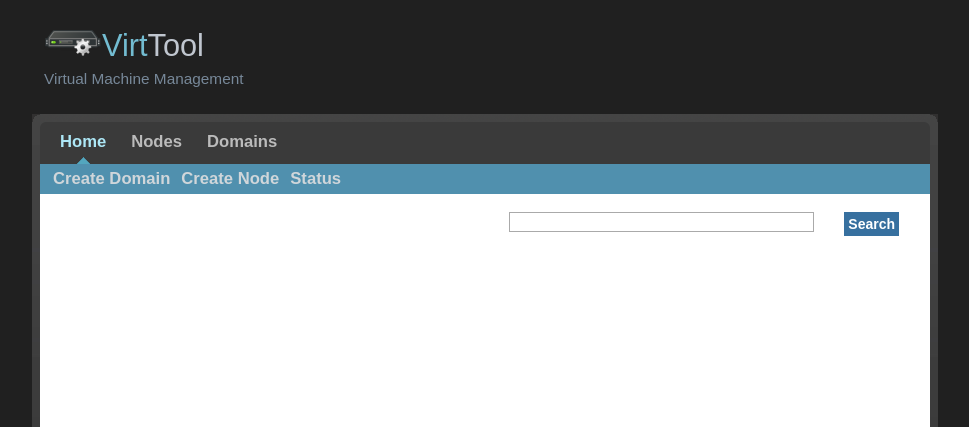
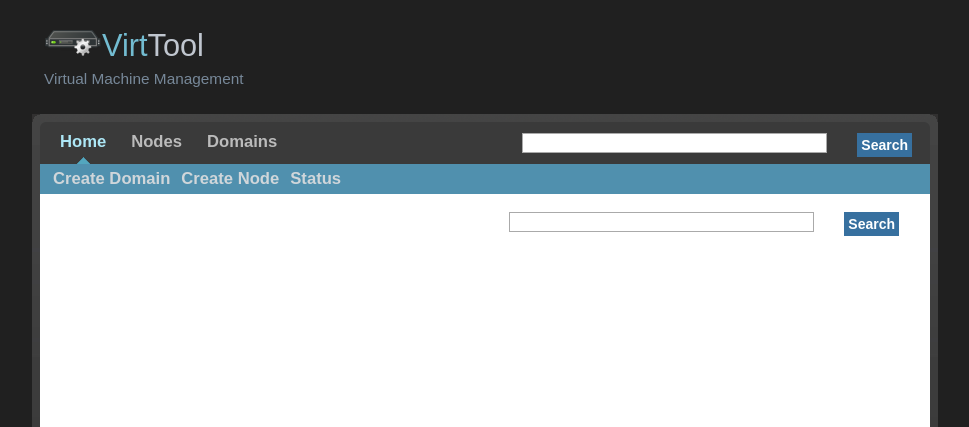
Before and after one commit to yxakuo/virttool, a Django app: template virttool/templates/virt/index.html in a window 1280 px wide. Shown: the top 427 px of the page, without its empty margins (155-1124 px from the left). Run offline with Django 3.2, Linux system fonts and the light colour scheme; the template is opened without the code that fills it, so the values that code supplies are empty.

Commit message:
adding search field visible on all pages

```diff
--- a/virttool/templates/virt/base.html
+++ b/virttool/templates/virt/base.html
@@ -15,6 +15,10 @@
     <script src="/static/js/jquery.history.js" type="text/javascript" charset="utf-8"></script>
     <script src="/static/js/jquery-ui/jquery.ui.all.js" type="text/javascript"></script>
     <script src="/static/js/jquery-validate/cmxforms.js" type="text/javascript"></script>
+
+    <style type="text/css" media="screen">
+            #q {  width: 300px; }
+    </style>
 
 
     <script>
@@ -79,6 +83,16 @@
 					<li id="nodeop"><a href="{% url node_get %}">{% trans "Nodes" %}</a></li>
 					<li id="domainop"><a href="{% url domain_get %}">{% trans "Domains" %}</a></li>
 				</ul>
+
+         <div id="formsearch" style="width: 400px; float: right; position: relative; top: 10px;">
+             <form class="formx" action="{% url domain_get %}" method="get">
+
+                 <input type="text" name="q" value="" id="q"/>
+                  <input style="float: right;" class="form_bt_adicionar" type="submit" value="Search"/>
+
+              </form>
+          </div>
+
 
 				<div class="clearer">&nbsp;</div>
 
```
